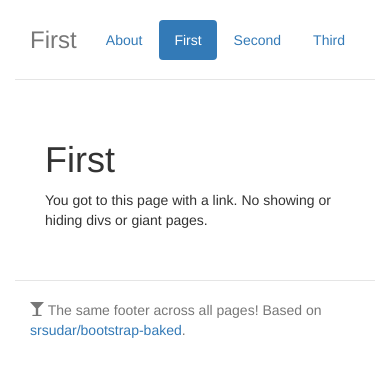
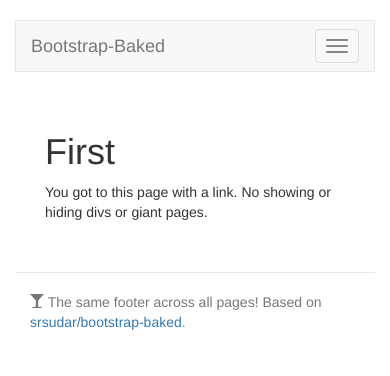
Before and after one commit to srsudar/bootstrap-baked, a website: page app/first/index.html in a window 390 px wide. Drawn offline with nearby package versions, Linux system fonts and the light colour scheme; files that its build step writes are made by us from their sources.

Commit message:
transitioned from pills to a responsive navbar header.

```diff
--- a/app/first/index.html
+++ b/app/first/index.html
@@ -28,21 +28,35 @@
 
 
         <div class="container">
-            <div class="header">
+            <div>
                 <!-- This is the navbar present across all pages. Should be included using
                 grunt-bake or another templating engine. -->
-                <ul class="nav nav-pills pull-right">
-                    <li id='navbar-about'><a href="/">About</a></li>
-                    <li id='navbar-first'><a href="/first">First</a></li>
-                    <li id='navbar-second'><a href="/second">Second</a></li>
-                    <li id='navbar-third'><a href="/third">Third</a></li>
-                </ul>
+                <div class="navbar navbar-default" role="navigation">
+                  <div class="container-fluid">
+                    <div class="navbar-header">
+                      <button class="navbar-toggle collapsed" type="button" data-toggle="collapse" data-target=".navbar-collapse">
+                        <span class="sr-only">Toggle navigation</span>
+                        <span class="icon-bar"></span>
+                        <span class="icon-bar"></span>
+                        <span class="icon-bar"></span>
+                      </button>
+                      <a class="navbar-brand" href="/">Bootstrap-Baked</a>
+                    </div>
+                    <nav class="collapse navbar-collapse" role="navigation">
+                      <ul class="nav navbar-nav navbar-right">
+                          <li id='navbar-about'><a href="/">About</a></li>
+                          <li id='navbar-first'><a href="/first">First</a></li>
+                          <li id='navbar-second'><a href="/second">Second</a></li>
+                          <li id='navbar-third'><a href="/third">Third</a></li>
+                      </ul>
+                    </nav>
+                  </div>
+                </div>
 
                 <script type="text/javascript">
                     // We're not using jquery because jquery isn't loaded yet.
                     document.getElementById('navbar-first').setAttribute('class', 'active');
                 </script>
-                <h3 class="text-muted">First</h3>
             </div>
 
             <div class="row marketing">
```
Also changed, not shown: app/index.html (+22 -8 lines), app/second/index.html (+22 -8 lines), app/third/index.html (+22 -8 lines), appPreBake/first/index.html (+1 -2 lines), appPreBake/includes/navbar.html (+21 -6 lines), appPreBake/index.html (+1 -2 lines), appPreBake/second/index.html (+1 -2 lines), appPreBake/third/index.html (+1 -2 lines).
